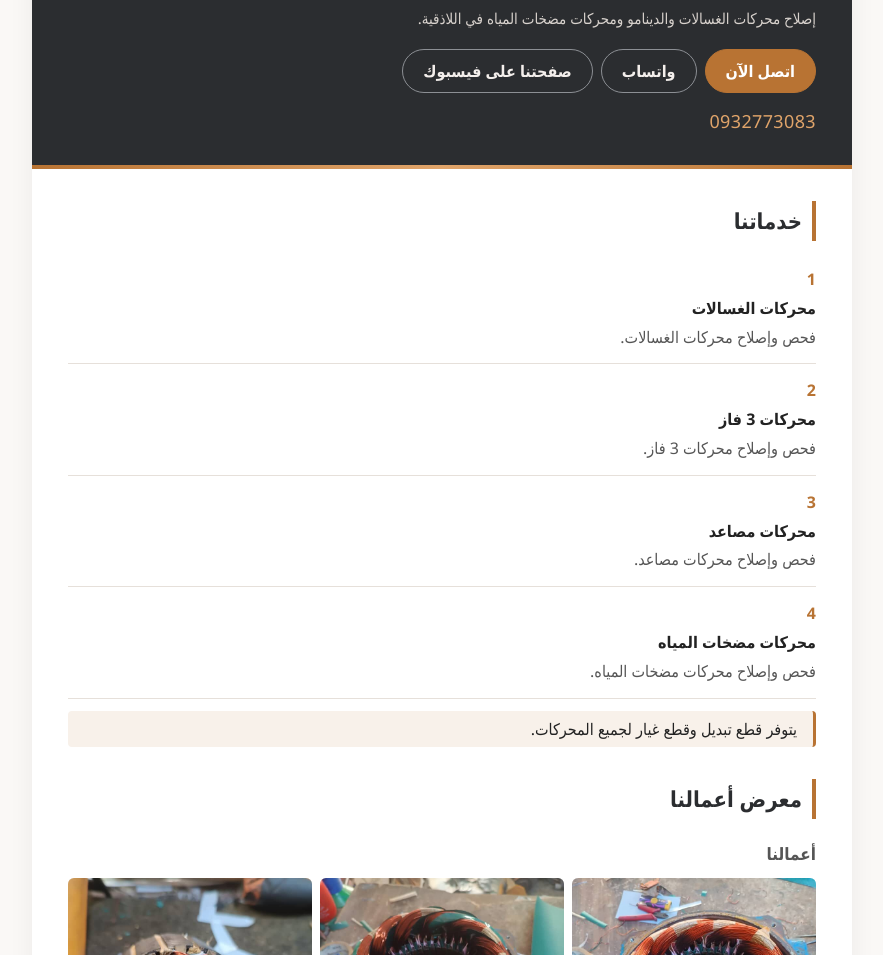
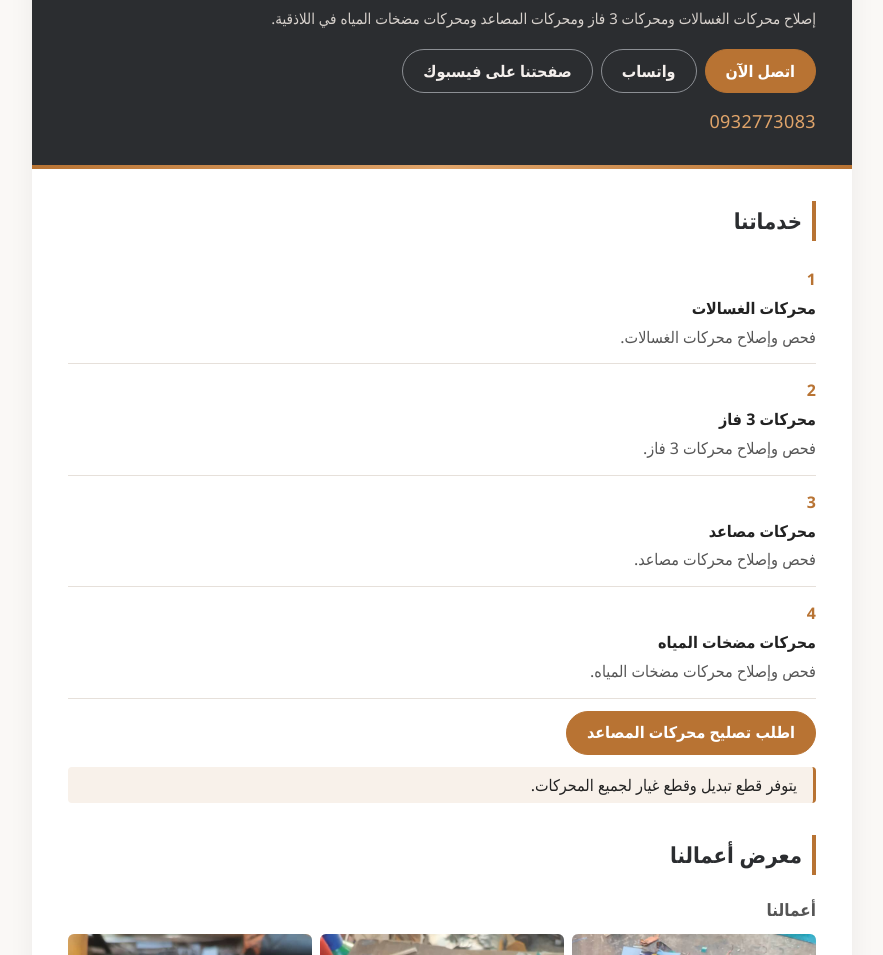
Before and after one commit to MuhammedDIYAB/workshop, a plain HTML site: page index.html in a window 1280 px wide. Shown: the part 320-1275 px from the top of the page, without its empty margins (198-1081 px from the left). Drawn offline with Linux system fonts and the light colour scheme.

Commit message:
Update service text and add elevator repair button

```diff
--- a/index.html
+++ b/index.html
@@ -4,7 +4,7 @@
 <meta charset="utf-8">
 <meta name="viewport" content="width=device-width, initial-scale=1">
 <title>ورشة حسن دياب أبو زيد - اللاذقية</title>
-<meta name="description" content="إصلاح محركات الغسالات والدينامو ومحركات مضخات المياه في اللاذقية.">
+<meta name="description" content="إصلاح محركات الغسالات ومحركات 3 فاز ومحركات المصاعد ومحركات مضخات المياه في اللاذقية.">
 <link rel="stylesheet" href="style.css">
 </head>
 <body>
@@ -16,7 +16,7 @@
                 <g transform="translate(236 128)"><path class="ws-g ws-g3" d="M22.0,0.0 L28.0,7.5 L25.1,14.5 L15.6,15.6 L11.0,19.1 L7.5,28.0 L0.0,29.0 L-5.7,21.3 L-11.0,19.1 L-20.5,20.5 L-25.1,14.5 L-21.3,5.7 L-22.0,0.0 L-28.0,-7.5 L-25.1,-14.5 L-15.6,-15.6 L-11.0,-19.1 L-7.5,-28.0 L-0.0,-29.0 L5.7,-21.3 L11.0,-19.1 L20.5,-20.5 L25.1,-14.5 L21.3,-5.7Z" /><circle r="7" class="ws-hole" /></g>
             </svg>
     <h1 class="ws-title">ورشة حسن دياب أبو زيد</h1>
-    <p class="ws-sub">إصلاح محركات الغسالات والدينامو ومحركات مضخات المياه في اللاذقية.</p>
+    <p class="ws-sub">إصلاح محركات الغسالات ومحركات 3 فاز ومحركات المصاعد ومحركات مضخات المياه في اللاذقية.</p>
     <div class="ws-call">
       <a class="btn primary" href="tel:+963932773083">اتصل الآن</a>
       <a class="btn" href="https://wa.me/963932773083">واتساب</a>
@@ -33,6 +33,9 @@
        <li><b> محركات مصاعد </b><span>فحص وإصلاح محركات مصاعد.</span></li>
       <li><b>محركات مضخات المياه</b><span>فحص وإصلاح محركات مضخات المياه.</span></li>
     </ol>
+        <div class="ws-call">
+      <a class="btn primary" href="https://wa.me/963932773083?text=%D8%A3%D8%B1%D9%8A%D8%AF%20%D8%AA%D8%B5%D9%84%D9%8A%D8%AD%20%D9%85%D8%AD%D8%B1%D9%83%D8%A7%D8%AA%20%D8%A7%D9%84%D9%85%D8%B5%D8%A7%D8%B9%D8%AF">اطلب تصليح محركات المصاعد</a>
+    </div>
     <p class="ws-parts">يتوفر قطع تبديل وقطع غيار لجميع المحركات.</p>
   </section>
 
```
